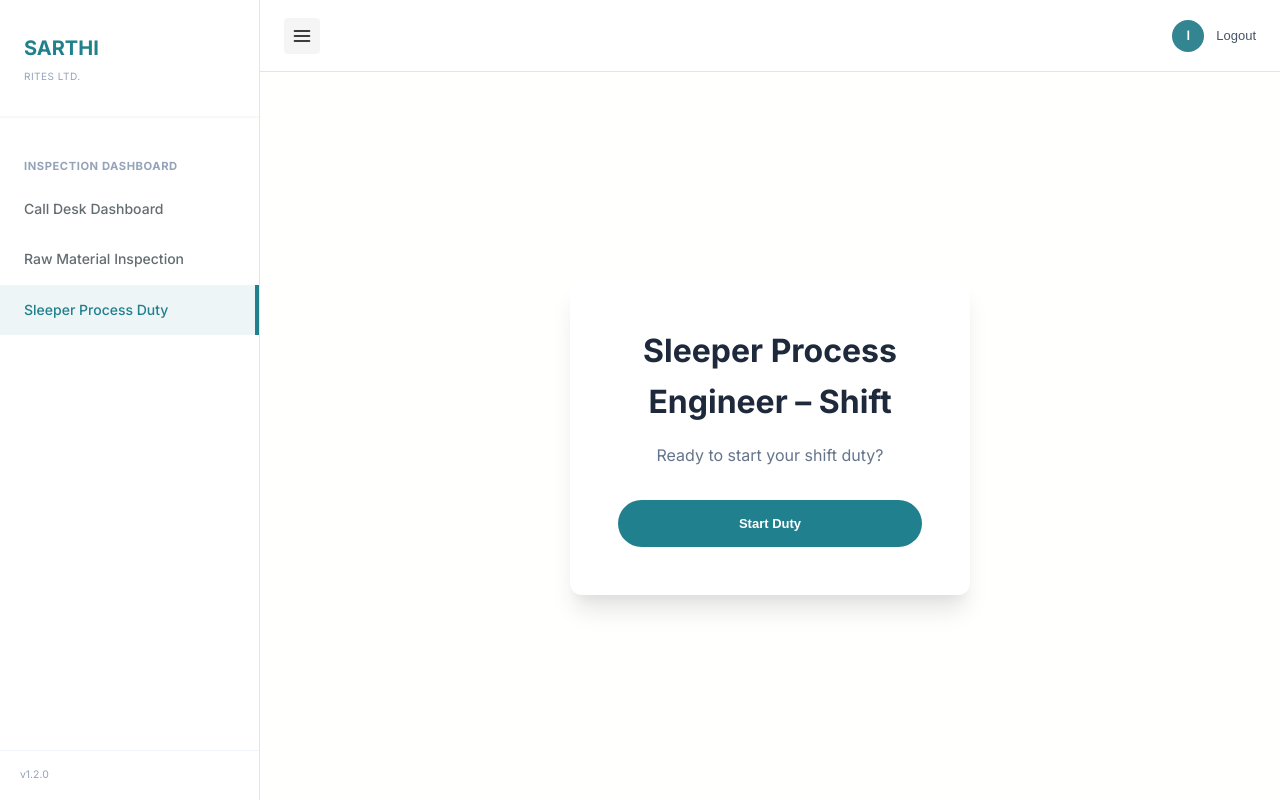
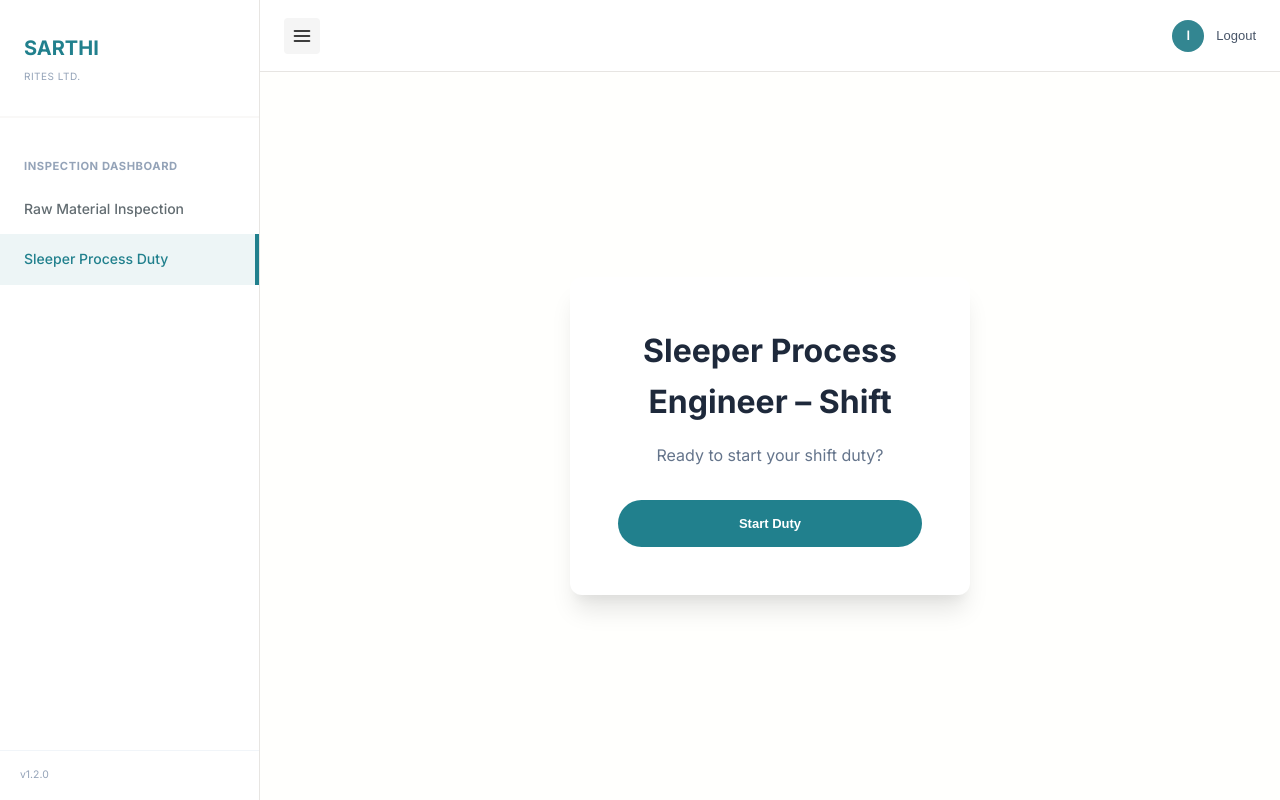
Before and after one commit to DKGGuest/Rites-Sleeper, a React (Vite) app: page / in a window 1280 px wide. Built offline with nearby package versions, Linux system fonts and the light colour scheme.

Commit message:
Remove Call Desk Dashboard, keeping only Raw Material and Sleeper Shift dashboards

```diff
--- a/src/App.jsx
+++ b/src/App.jsx
@@ -7,7 +7,6 @@ import TensionRegister from './components/TensionRegister'
 import CompactionConcrete from './components/CompactionConcrete'
 import MouldBenchCheck from './components/MouldBenchCheck'
 import SteamCuring from './components/SteamCuring'
-import CallDeskDashboard from './components/CallDeskDashboard'
 import RawMaterialDashboard from './pages/sleeperGeneral/rawMaterialTesting/RawMaterialDashboard'
 
 const App = () => {
@@ -547,8 +546,6 @@ const App = () => {
 
   const renderView = () => {
     switch (mainView) {
-      case 'Call Desk Dashboard':
-        return <CallDeskDashboard />;
       case 'Raw Material Inspection':
         return <RawMaterialDashboard />;
       case 'Sleeper Process Duty':
--- a/src/components/Layout/Sidebar.js
+++ b/src/components/Layout/Sidebar.js
@@ -5,7 +5,6 @@ const Sidebar = ({ activeItem, onItemClick, isOpen }) => {
         {
             label: 'Inspection Dashboard',
             items: [
-                { id: 'Call Desk Dashboard', label: 'Call Desk Dashboard' },
                 { id: 'Raw Material Inspection', label: 'Raw Material Inspection' },
                 { id: 'Sleeper Process Duty', label: 'Sleeper Process Duty' },
             ]
```
